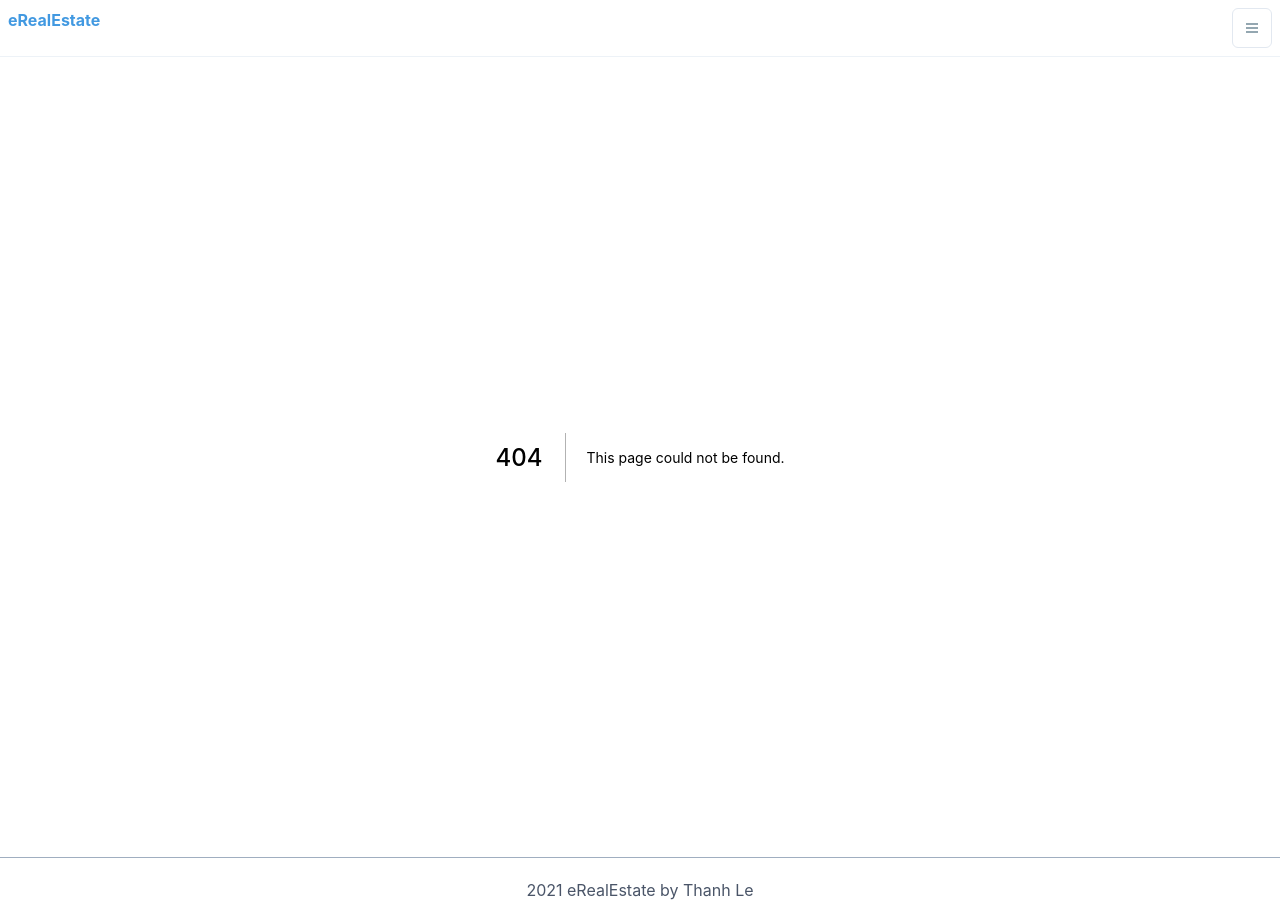
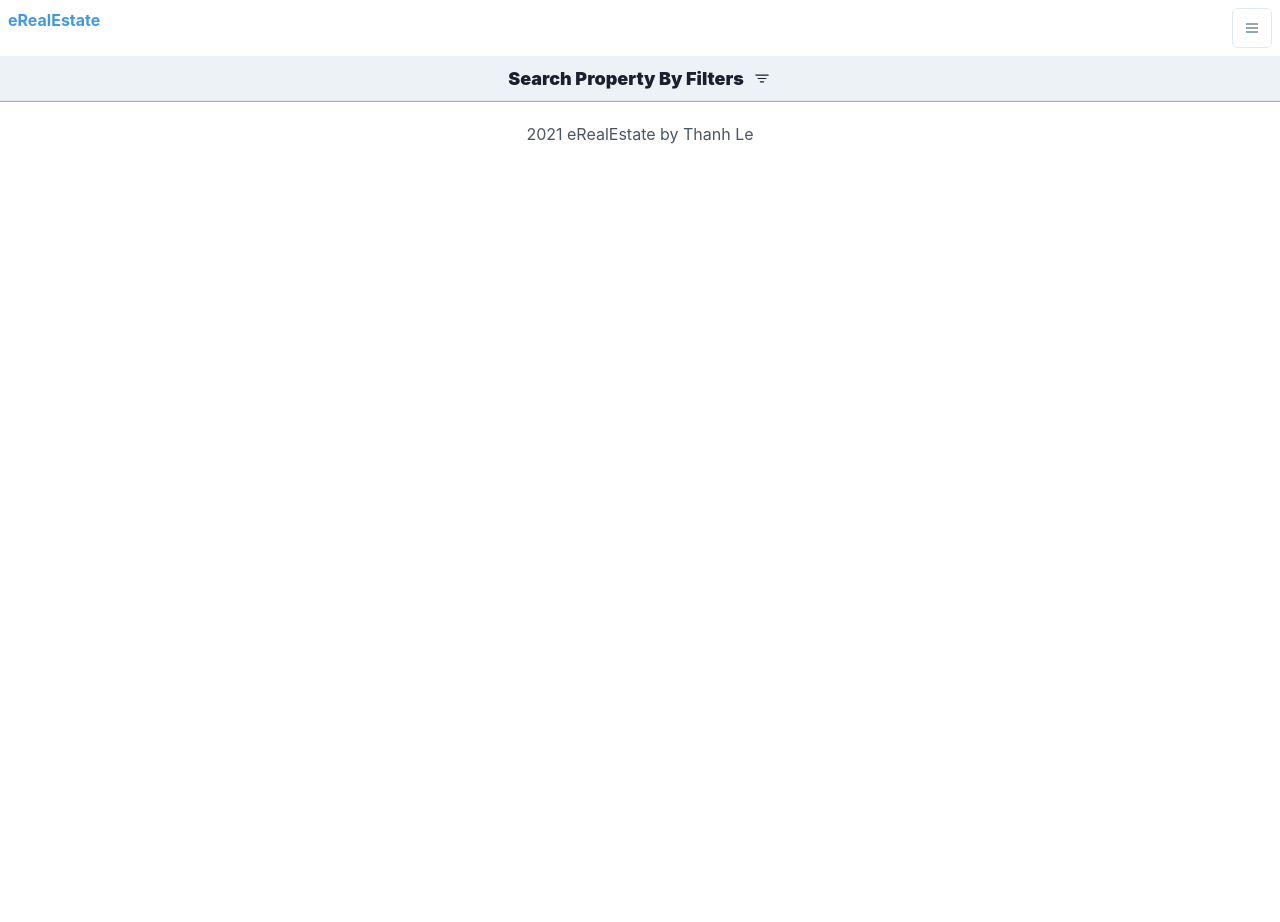
Before and after one commit to thanhle0203/eRealEstate, a Next.js app: page /search in a window 1280 px wide. Before the commit this address had no page. After the commit the page ends 800 px from the top, so only its background shows below. Built offline with nearby package versions, Linux system fonts and the light colour scheme.

Commit message:
Create SearchFilters component

```diff
--- /dev/null
+++ b/components/SearchFilters.jsx
@@ -0,0 +1,15 @@
+import { useEffect, useState } from "react";
+import { Flex, Select, Box, Text, Input, Spinner, Icon, Button } from '@chakra-ui/react';
+import { useRouter } from "next/router";
+import { MdCancel } from 'react-icons/md';
+import Image from "next/image";
+
+const SearchFilters = () => {
+  return (
+    <div>
+        Search
+    </div>
+  )
+}
+
+export default SearchFilters;
--- a/pages/Search.js
+++ b/pages/search.jsx
@@ -3,9 +3,10 @@ import { useRouter } from "next/router";
 import Image from "next/image";
 import { Flex, Box, Text, Icon } from '@chakra-ui/react';
 import { BsFilter } from "react-icons/bs";
+import SearchFilters from "../components/SearchFilters";
 
 const Search = () => {
-  const [searchFilter, setSearchFilters] = useState(false);
+  const [searchFilters, setSearchFilters] = useState(false);
   const router = useRouter();
 
   return (
@@ -20,9 +21,12 @@ const Search = () => {
         fontSize="lg"
         justifyContent="center"
         alignItems="center"
+        onClick={() => setSearchFilters((prevFilters) => !prevFilters)}
       >
         <Text>Search Property By Filters</Text>
+        <Icon paddingLeft="2" w="7" as={BsFilter} />
       </Flex>
+      {searchFilters && <SearchFilters />}
     </Box>
   )
 }
```
